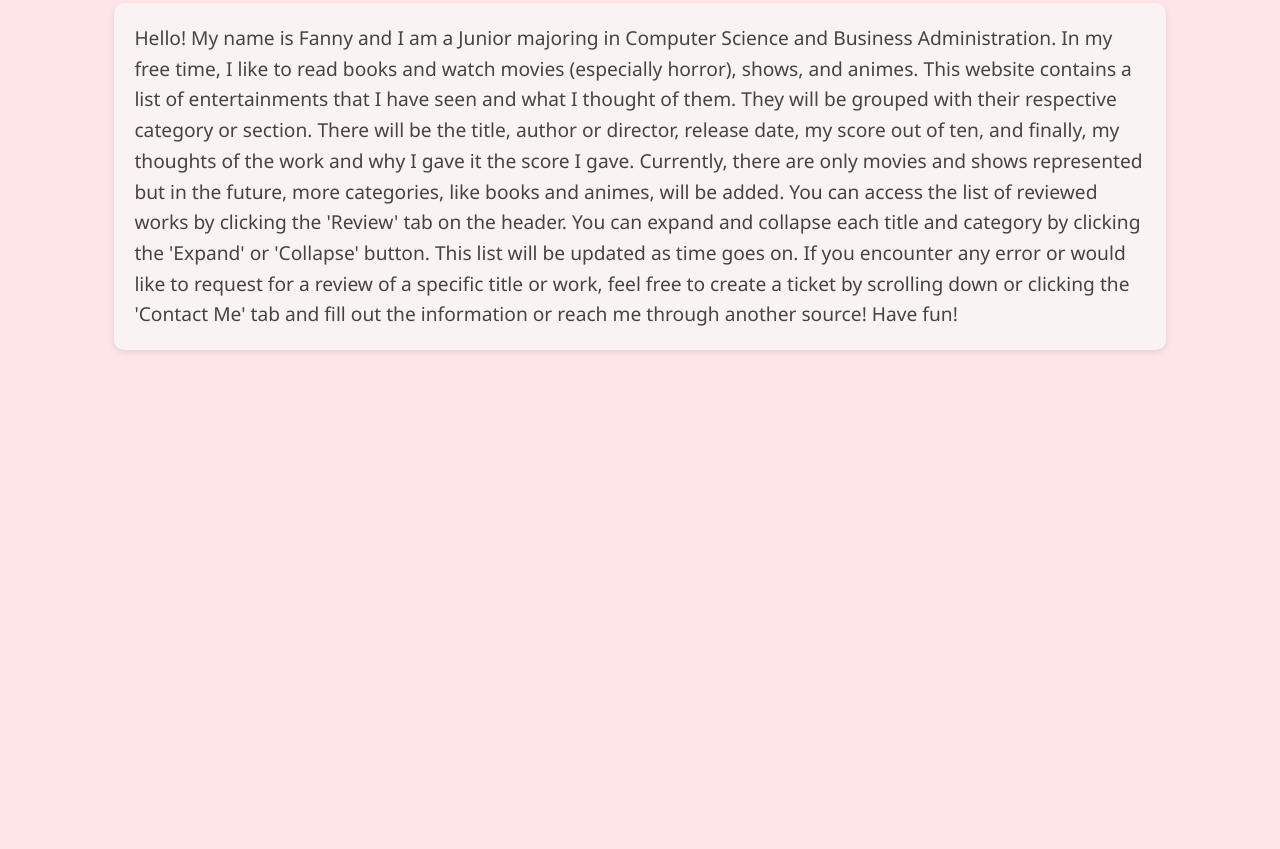
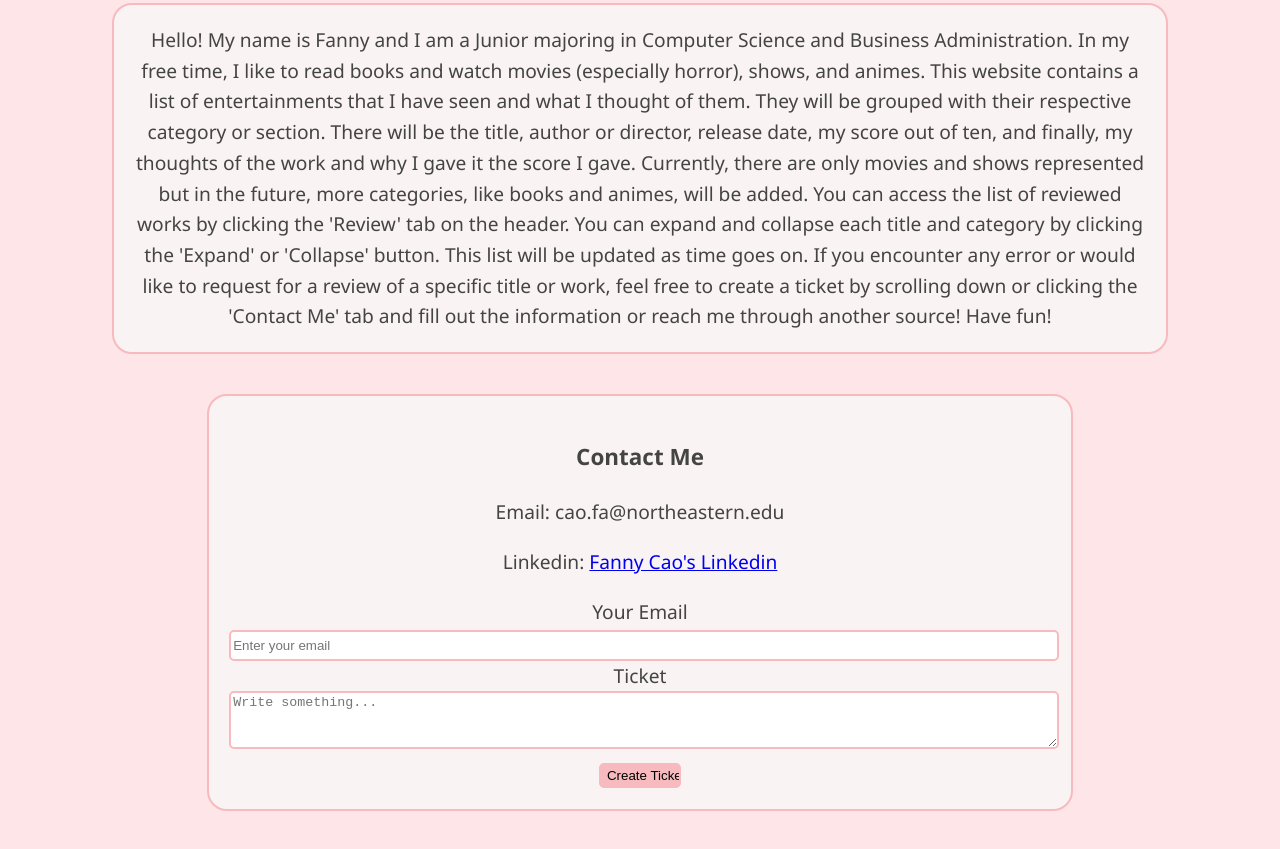
Before and after one commit to caofanny/Review-Website-DS4200, a plain HTML site: page index.html in a window 1280 px wide. Shown: the part 423-1272 px from the top of the page. Before the commit the page ends 813 px from the top, so only its background shows below. Drawn offline with Linux system fonts and the light colour scheme.

Commit message:
added contact me

```diff
--- a/index.html
+++ b/index.html
@@ -47,7 +47,21 @@
     </p>
 
     <!--Contact Info (email/linkedin)-->
+
     <div id = "contact_me">
+        <h3>Contact Me</h3>
+        <p>Email: cao.fa@northeastern.edu</p>
+        <p>Linkedin: <a href = "https://www.linkedin.com/in/fanny-cao">Fanny Cao's Linkedin</a></p>
+
+        <form>
+            <label>Your Email</label>
+            <input type = "text" placeholder="Enter your email">
+
+            <label>Ticket</label>
+            <textarea placeholder="Write something..."></textarea>
+
+            <input type = "submit" value="Create Ticket">
+        </form>
 
     </div>
 
--- a/style.css
+++ b/style.css
@@ -1,9 +1,10 @@
-.body{
+.body {
     background-color: rgb(254, 229, 232);
     font-family:'Segoe UI', Tahoma, Geneva, Verdana, sans-serif;
+    text-align: center;
 }
 
-.container{
+.container {
     display: flex;
     align-items: center;
     justify-content: center;
@@ -12,14 +13,14 @@
     box-shadow: 0 2px 4px rgba(0,0,0,0.1);
 }
 
-#popcorn{
+#popcorn {
     width: 30%;
     height: auto;
     float: left;
 
 }
 
-.title{
+.title {
     font-family: cursive;
     font-size: large;
     padding-left: 5%;
@@ -27,7 +28,7 @@
     float: left;
 }
 
-#introduction{
+#introduction {
     margin: 40px auto;
     width: 80%;
     font-size: 1.2em;
@@ -35,11 +36,11 @@
     color: #444;
     background-color: #faf3f3;
     padding: 20px;
-    border-radius: 10px;
-    box-shadow: 0 2px 6px rgba(0,0,0,0.1);
+    border: 2px, solid, #f7babe;
+    border-radius: 20px;
 }
 
-.navbar{
+.navbar {
     position: sticky;
     top: 0;
     padding: 15px;
@@ -70,3 +71,48 @@
   background-color: #ffd6e0;
   color: #a8325c;
 }
+
+
+#contact_me {
+    width: 65%;
+    margin: 40px auto;
+    font-size: 1.2em;
+    line-height: 1.6;
+    color: #444;
+    background-color: #faf3f3;
+    padding: 20px;
+    border: 2px, solid, #f7babe;
+    border-radius: 20px;
+}
+
+#contact_me input[type = text] {
+    width: 100%;
+    height: 25px;
+    border: 2px, solid, #f7babe;
+    border-radius: 5px;
+}
+
+#contact_me input[type = text]:focus, .contact_me textarea:focus {
+    outline: none;
+    border: 2px, solid, #f4747d;
+}
+
+#contact_me textarea {
+    width: 100%;
+    height: 50px;
+    border: 2px, solid, #f7babe;
+    border-radius: 5px;
+}
+
+#contact_me input[type = submit] {
+    width: 10%;
+    height: 25px;
+    background-color: #f7babe;
+    border: 2px, solid, #f7babe;
+    border-radius: 5px;
+}
+
+#contact_me input[type = submit]:hover {
+    background-color: #f9989e;
+    border: 2px, solid, #f4747d;
+}
```
